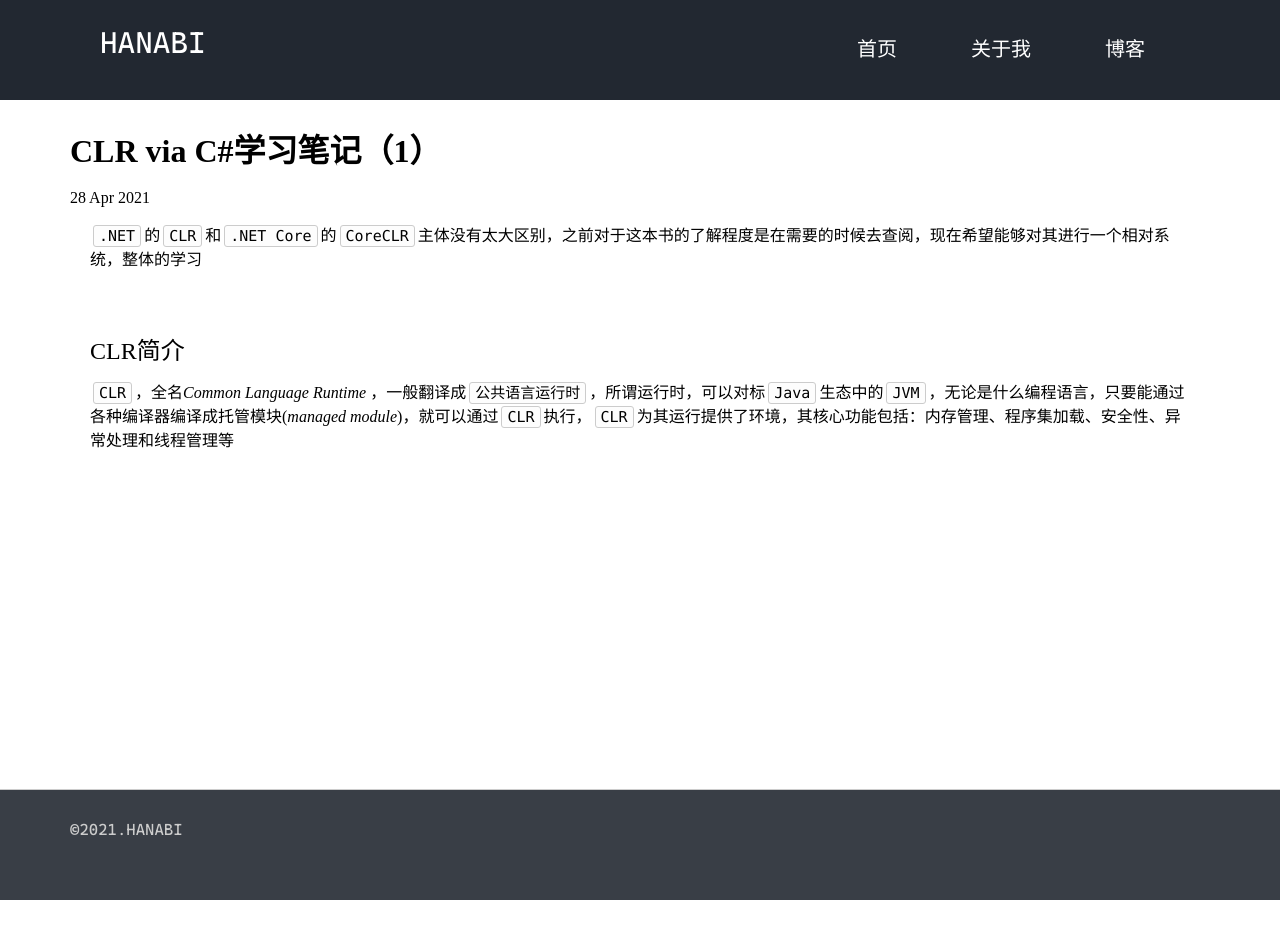
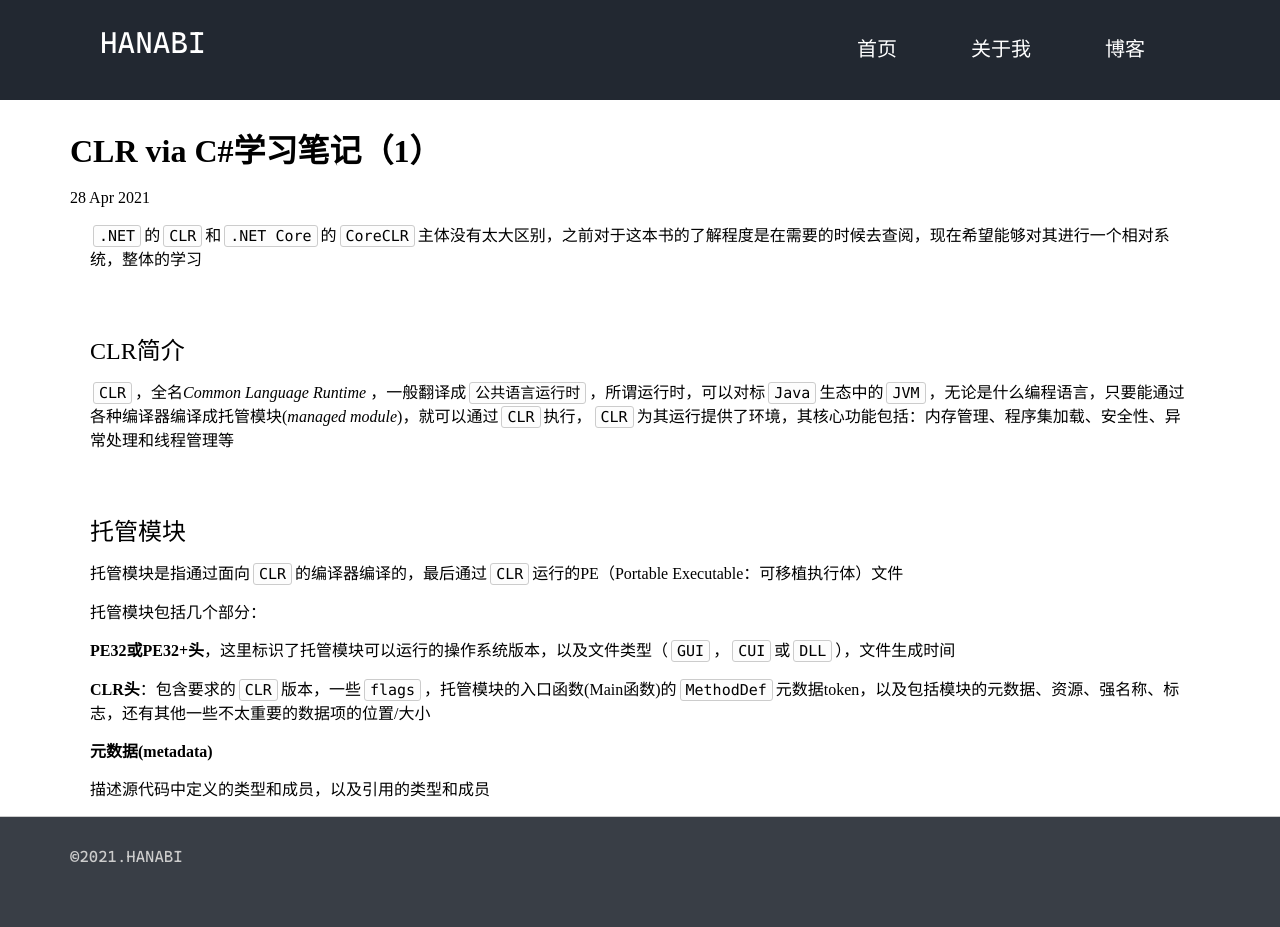
Before and after one commit to KamenRiderKuuga/kamenriderkuuga.github.io, a Jekyll site: the page built from _posts/2021-04-28-CSharp-2.md, in a window 1280 px wide. Built offline with Jekyll 4.4.1, drawn with Linux system fonts in a browser that asks for light colours; before the commit the page ends 900 px from its top, so only the background shows below that.

Commit message:
doc: managed moudle note

```diff
--- a/_posts/2021-04-28-CSharp-2.md
+++ b/_posts/2021-04-28-CSharp-2.md
@@ -14,3 +14,17 @@ tags: 笔记 CLR CSharp
 ## CLR简介
 
 `CLR`，全名*Common Language Runtime*  ，一般翻译成`公共语言运行时`，所谓运行时，可以对标`Java`生态中的`JVM`，无论是什么编程语言，只要能通过各种编译器编译成托管模块(*managed module*)，就可以通过`CLR`执行，`CLR`为其运行提供了环境，其核心功能包括：内存管理、程序集加载、安全性、异常处理和线程管理等
+
+## 托管模块
+
+托管模块是指通过面向`CLR`的编译器编译的，最后通过`CLR`运行的PE（Portable Executable：可移植执行体）文件
+
+托管模块包括几个部分：
+
+1. **PE32或PE32+头**，这里标识了托管模块可以运行的操作系统版本，以及文件类型（`GUI`，`CUI`或`DLL`），文件生成时间
+
+2. **CLR头**：包含要求的`CLR`版本，一些`flags`，托管模块的入口函数(Main函数)的`MethodDef`元数据token，以及包括模块的元数据、资源、强名称、标志，还有其他一些不太重要的数据项的位置/大小
+
+3. **元数据(metadata)**
+
+描述源代码中定义的类型和成员，以及引用的类型和成员
```
